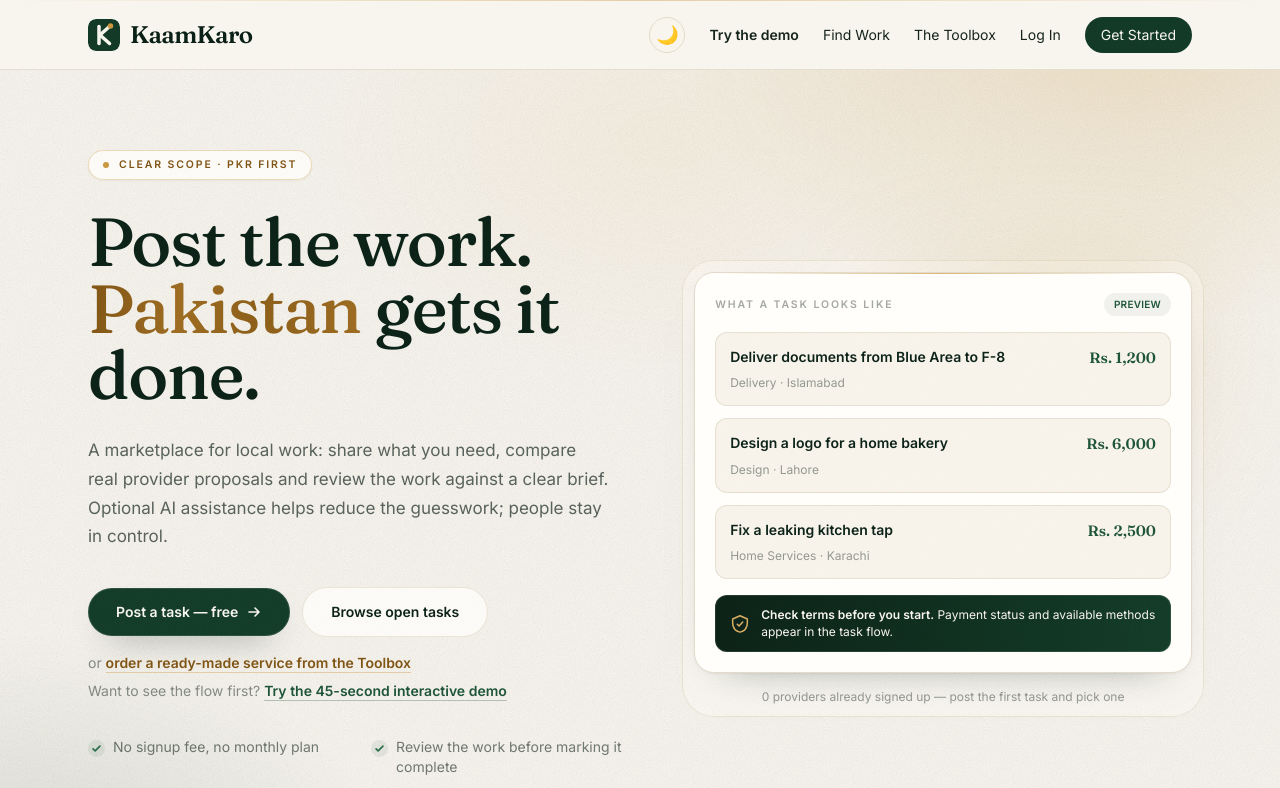
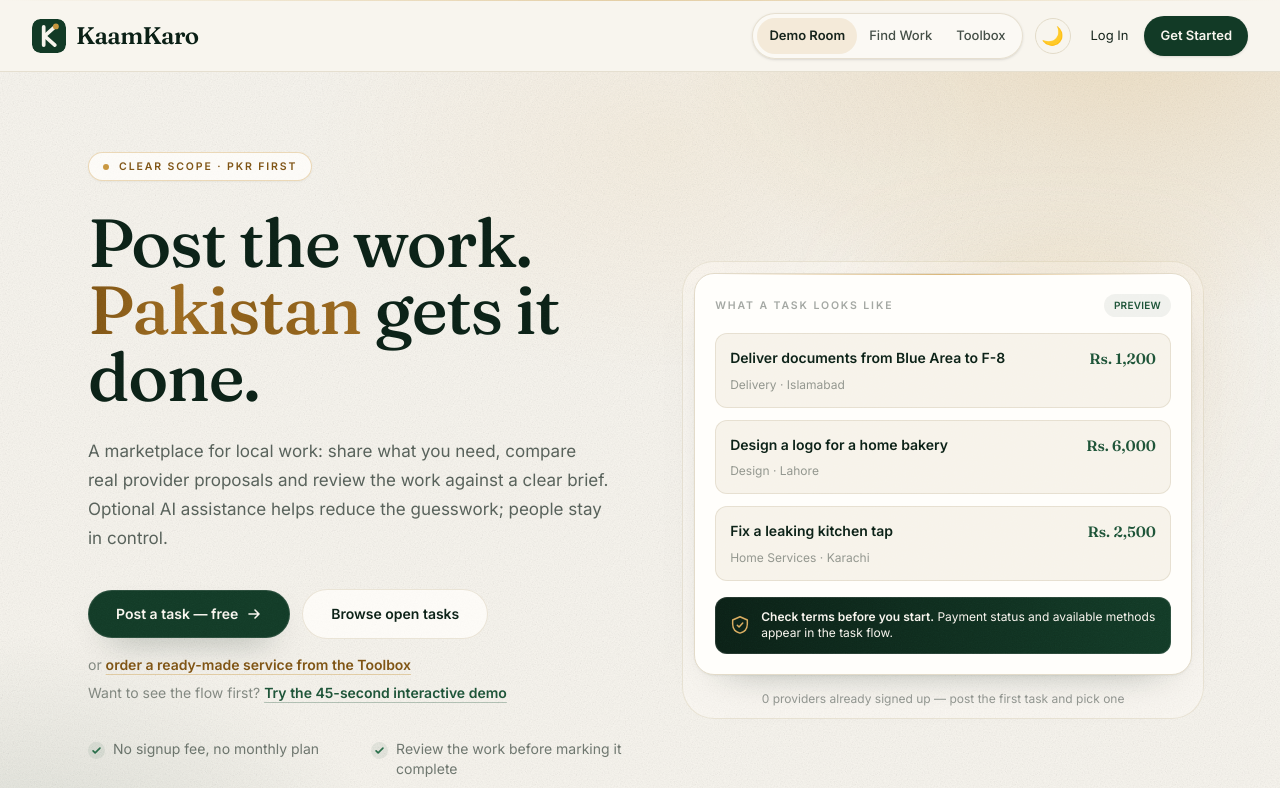
Before and after one commit to malikmshahid/Kaamkaro, a Next.js app: page / in a window 1280 px wide. Shown: the top 788 px of the page. Built offline with nearby package versions, Linux system fonts and the light colour scheme; no server answers; the database is empty.

Commit message:
ui: refine responsive navigation

```diff
--- a/components/Navbar.tsx
+++ b/components/Navbar.tsx
@@ -12,52 +12,55 @@ export default function Navbar() {
   const { user, loading, setUser } = useUser();
   const router = useRouter();
   const [menuOpen, setMenuOpen] = useState(false);
+  const [moreOpen, setMoreOpen] = useState(false);
 
   async function handleLogout() {
     await fetch("/api/auth/logout", { method: "POST" });
     setUser(null);
     setMenuOpen(false);
+    setMoreOpen(false);
     router.push("/");
     router.refresh();
   }
 
+  function closeMenus() {
+    setMenuOpen(false);
+    setMoreOpen(false);
+  }
+
   const navLinks = (
     <>
-      <Link href="/demo" onClick={() => setMenuOpen(false)} className="font-semibold text-gold-700 hover:text-gold-500 dark:text-gold-300">
-        Try the demo
+      <Link href="/demo" onClick={closeMenus} className="font-semibold text-gold-700 hover:text-gold-500 dark:text-gold-300">
+        Demo Room
       </Link>
-      <Link href="/tasks" onClick={() => setMenuOpen(false)} className="hover:text-green-700">
+      <Link href="/tasks" onClick={closeMenus} className="hover:text-green-700">
         Find Work
       </Link>
-      <Link href="/tools" onClick={() => setMenuOpen(false)} className="hover:text-green-700">
+      <Link href="/tools" onClick={closeMenus} className="hover:text-green-700">
         The Toolbox
       </Link>
       {!loading && user && (
-        <Link href="/tasks/new" onClick={() => setMenuOpen(false)} className="hover:text-green-700">
+        <Link href="/tasks/new" onClick={closeMenus} className="hover:text-green-700">
           Post a Task
         </Link>
       )}
       {!loading && user && (
-        <Link href="/dashboard" onClick={() => setMenuOpen(false)} className="hover:text-green-700">
+        <Link href="/dashboard" onClick={closeMenus} className="hover:text-green-700">
           Dashboard
         </Link>
       )}
       {!loading && user && (
-        <Link href="/settings" onClick={() => setMenuOpen(false)} className="hover:text-green-700">
+        <Link href="/settings" onClick={closeMenus} className="hover:text-green-700">
           API Keys
         </Link>
       )}
       {!loading && user && (
-        <Link href="/messages" onClick={() => setMenuOpen(false)} className="hover:text-green-700">
+        <Link href="/messages" onClick={closeMenus} className="hover:text-green-700">
           Messages
         </Link>
       )}
       {!loading && user && user.role === "admin" && (
-        <Link
-          href="/admin"
-          onClick={() => setMenuOpen(false)}
-          className="hover:text-gold-500 font-semibold"
-        >
+        <Link href="/admin" onClick={closeMenus} className="font-semibold hover:text-gold-500">
           Admin
         </Link>
       )}
@@ -68,13 +71,13 @@ export default function Navbar() {
     <>
       {!loading && !user && (
         <>
-          <Link href="/login" onClick={() => setMenuOpen(false)} className="hover:text-green-700">
+          <Link href="/login" onClick={closeMenus} className="whitespace-nowrap px-2 py-2 hover:text-green-700">
             Log In
           </Link>
           <Link
             href="/signup"
-            onClick={() => setMenuOpen(false)}
-            className="rounded-full bg-green-900 text-cream px-4 py-2 text-center hover:bg-green-800 transition-colors"
+            onClick={closeMenus}
+            className="whitespace-nowrap rounded-full bg-green-900 px-4 py-2.5 text-center font-semibold text-cream shadow-sm transition-colors hover:bg-green-800"
           >
             Get Started
           </Link>
@@ -83,7 +86,7 @@ export default function Navbar() {
       {!loading && user && (
         <button
           onClick={handleLogout}
-          className="rounded-full border border-green-900 px-4 py-2 hover:bg-green-900 hover:text-cream transition-colors"
+          className="whitespace-nowrap rounded-full border border-line px-4 py-2.5 font-medium transition-colors hover:border-green-800 hover:bg-green-900 hover:text-cream"
         >
           Log Out
         </button>
@@ -91,46 +94,92 @@ export default function Navbar() {
     </>
   );
 
+  const utilityLinks = (
+    <div className="absolute right-0 top-full z-50 mt-3 w-52 rounded-2xl border border-line bg-paper p-2 text-sm shadow-xl shadow-black/10">
+      <Link href="/dashboard" onClick={closeMenus} className="block rounded-xl px-3 py-2.5 hover:bg-card hover:text-green-800">Dashboard</Link>
+      <Link href="/settings" onClick={closeMenus} className="block rounded-xl px-3 py-2.5 hover:bg-card hover:text-green-800">API Keys & Settings</Link>
+      <Link href="/messages" onClick={closeMenus} className="block rounded-xl px-3 py-2.5 hover:bg-card hover:text-green-800">Messages</Link>
+      {user?.role === "admin" && <Link href="/admin" onClick={closeMenus} className="block rounded-xl px-3 py-2.5 font-semibold text-gold-700 hover:bg-card">Admin</Link>}
+    </div>
+  );
+
   return (
     <>
-    <header className="sticky top-0 z-40 border-b border-line/80 bg-paper/80 backdrop-blur-xl">
+      <header className="sticky top-0 z-40 border-b border-line/80 bg-paper/90 backdrop-blur-xl">
         <div className="gold-hairline opacity-60" aria-hidden="true" />
-      <nav className="max-w-6xl mx-auto flex items-center justify-between px-4 sm:px-6 py-4">
-        <Link href="/" className="flex min-w-0 items-center gap-2.5" onClick={() => setMenuOpen(false)}>
-          <img src="/logo-mark.svg" alt="" width={32} height={32} className="rounded-lg" />
-          <span className="whitespace-nowrap font-display text-[1.15rem] font-semibold tracking-tight text-heading min-[360px]:text-2xl">
+        <nav className="mx-auto flex max-w-7xl items-center justify-between gap-4 px-4 py-3 sm:px-6 lg:px-8">
+          <Link href="/" className="flex shrink-0 items-center gap-2.5" onClick={closeMenus}>
+            <img src="/logo-mark.svg" alt="" width={34} height={34} className="rounded-lg" />
+            <span className="whitespace-nowrap font-display text-xl font-semibold tracking-tight text-heading sm:text-2xl">
               KaamKaro
             </span>
           </Link>
 
-        {/* Desktop nav — hidden below lg. At 768px a logged-in admin has seven
-            nav items plus two buttons, which used to push the page 70px wide. */}
-        <div className="hidden lg:flex items-center gap-5 xl:gap-6 text-sm">
+          {/* Desktop navigation: keep the main destinations together and tuck
+              account-specific links into one compact menu to prevent wrapping. */}
+          <div className="hidden min-w-0 flex-1 items-center justify-end gap-2.5 text-[13px] xl:flex xl:gap-3">
+            <div className="flex shrink-0 items-center rounded-full border border-line/80 bg-card/50 p-1 shadow-sm">
+              <Link href="/demo" className="whitespace-nowrap rounded-full bg-gold-500/15 px-3 py-2 font-semibold text-gold-700 transition-colors hover:bg-gold-500/25 dark:text-gold-300">
+                Demo Room
+              </Link>
+              <Link href="/tasks" className="whitespace-nowrap rounded-full px-3 py-2 font-medium text-ink/80 transition-colors hover:bg-paper hover:text-green-800">
+                Find Work
+              </Link>
+              <Link href="/tools" className="whitespace-nowrap rounded-full px-3 py-2 font-medium text-ink/80 transition-colors hover:bg-paper hover:text-green-800">
+                Toolbox
+              </Link>
+            </div>
+
+            {!loading && user && (
+              <Link href="/tasks/new" className="whitespace-nowrap rounded-full bg-green-900 px-4 py-2.5 font-semibold text-cream shadow-sm transition-all hover:-translate-y-0.5 hover:bg-green-800">
+                Post a Task
+              </Link>
+            )}
+
+            {!loading && user && (
+              <div className="relative shrink-0">
+                <button
+                  type="button"
+                  onClick={() => setMoreOpen((open) => !open)}
+                  aria-expanded={moreOpen}
+                  aria-haspopup="menu"
+                  className="flex items-center gap-1.5 whitespace-nowrap rounded-full border border-line px-3.5 py-2.5 font-medium transition-colors hover:border-green-800 hover:bg-card"
+                >
+                  More <span aria-hidden="true" className={`text-[10px] transition-transform ${moreOpen ? "rotate-180" : ""}`}>▾</span>
+                </button>
+                {moreOpen && utilityLinks}
+              </div>
+            )}
+
+            <div className="flex shrink-0 items-center gap-2">
               <ThemeToggle />
               {!loading && user && <NotificationBell />}
-          {navLinks}
-          {authControls}
+            </div>
+            <div className="flex shrink-0 items-center gap-2">{authControls}</div>
           </div>
 
-        {/* Mobile controls: theme + bell always visible, rest behind hamburger */}
-        <div className="flex lg:hidden items-center gap-3">
+          {/* Compact header controls on tablet/mobile; destinations live in the menu. */}
+          <div className="flex shrink-0 items-center gap-2.5 xl:hidden">
             <ThemeToggle />
             {!loading && user && <NotificationBell />}
             <button
-            onClick={() => setMenuOpen((v) => !v)}
-            aria-label="Menu"
-            className="w-9 h-9 rounded-full border border-line flex items-center justify-center text-lg leading-none"
+              onClick={() => setMenuOpen((open) => !open)}
+              aria-label={menuOpen ? "Close menu" : "Open menu"}
+              aria-expanded={menuOpen}
+              className="flex h-10 w-10 items-center justify-center rounded-full border border-line text-lg leading-none transition-colors hover:bg-card"
             >
               {menuOpen ? "✕" : "☰"}
             </button>
           </div>
         </nav>
 
-      {/* Mobile dropdown panel */}
+        {/* Mobile/tablet dropdown */}
         {menuOpen && (
-        <div className="lg:hidden border-t border-line bg-paper px-4 py-4 flex flex-col gap-4 text-sm">
+          <div className="xl:hidden border-t border-line bg-paper px-5 py-4 shadow-lg shadow-black/5">
+            <div className="mx-auto flex max-w-7xl flex-col gap-1 text-sm">
               {navLinks}
-          <div className="flex flex-col gap-3 pt-2 border-t border-line">{authControls}</div>
+              <div className="mt-3 flex flex-col gap-1 border-t border-line pt-3">{authControls}</div>
+            </div>
           </div>
         )}
       </header>
```
Lines whose indentation alone changed are shown as unchanged.
